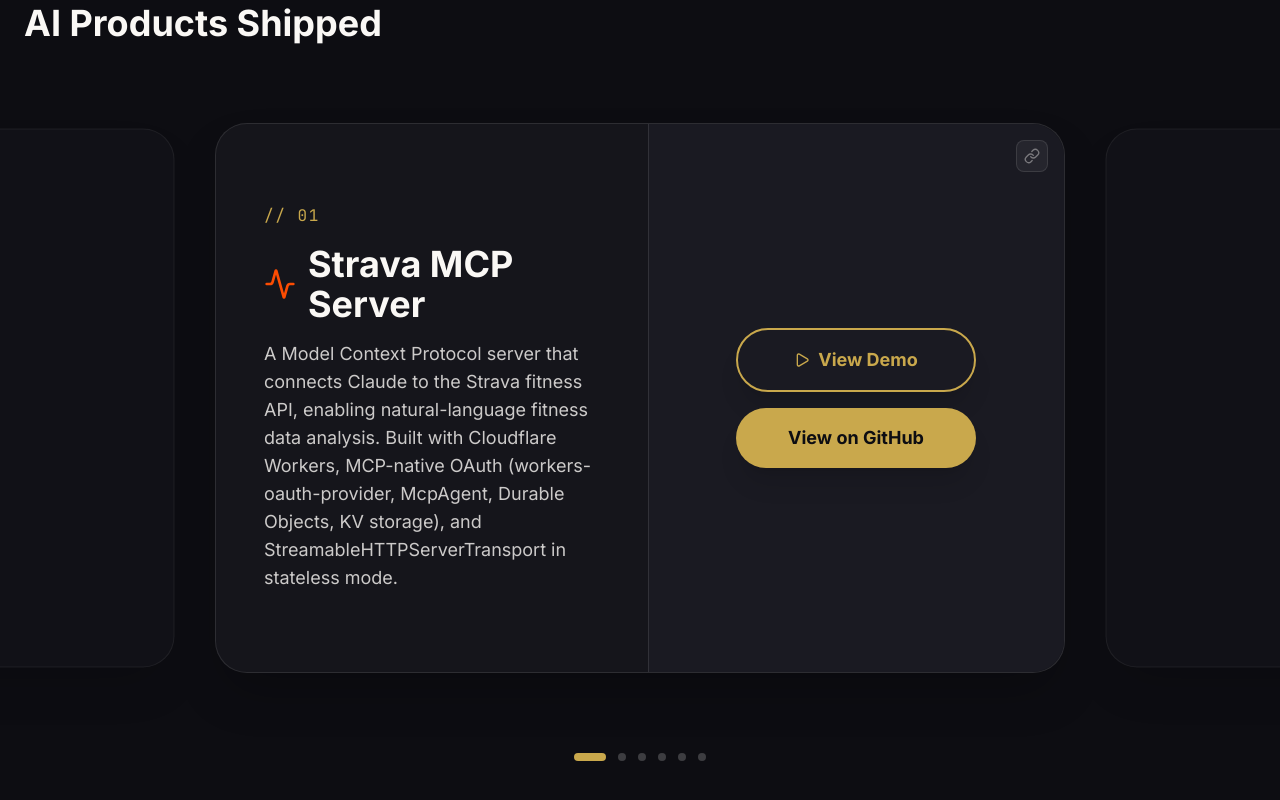
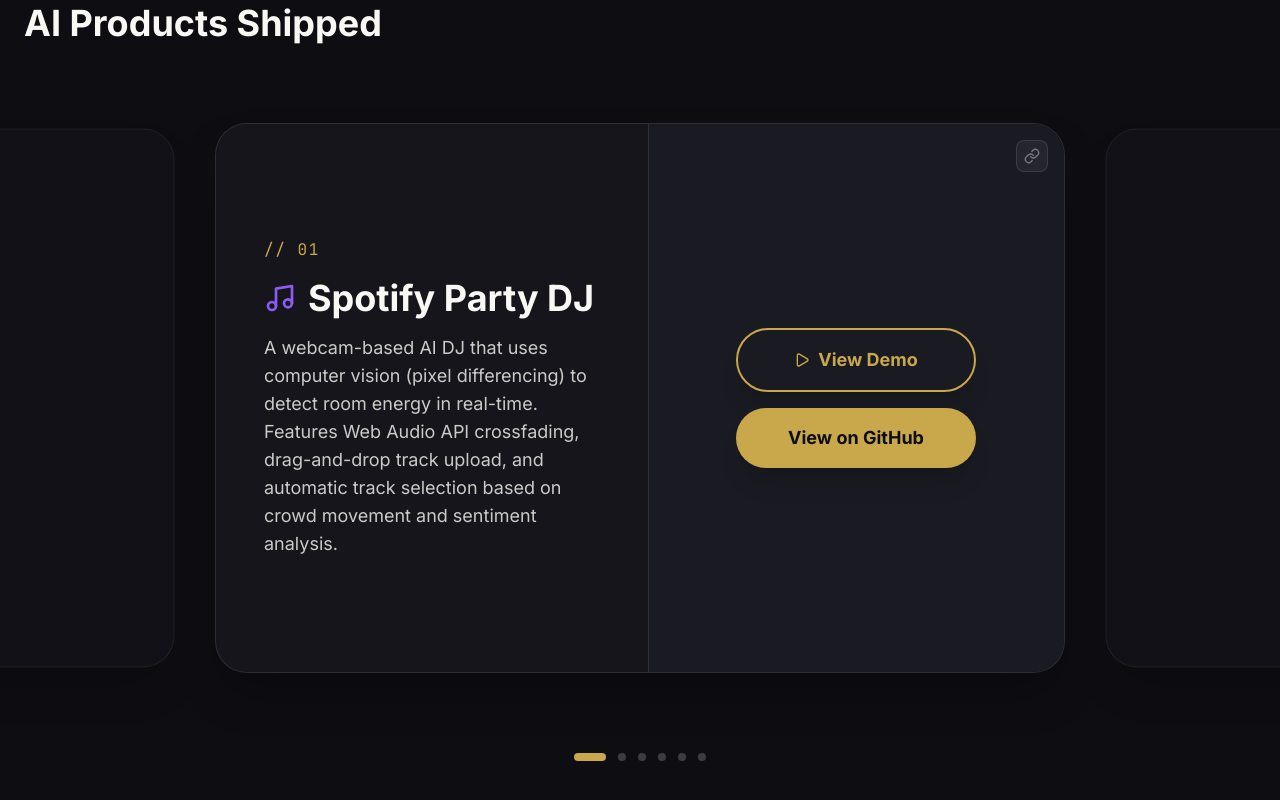
Before and after one commit to iAgar/PortfolioWebsite, a React (Vite) app: page / in a window 1280 px wide. Shown: the part 925-1725 px from the top of the page. Built offline with nearby package versions, Linux system fonts and the light colour scheme; a web font is replaced by a local one.

Commit message:
feat: reorder AI Products cards and update links

```diff
--- a/src/App.jsx
+++ b/src/App.jsx
@@ -589,43 +589,43 @@
   const aiProductData = [
     {
       num: '01',
+      title: 'Spotify Party DJ',
+      desc: 'A webcam-based AI DJ that uses computer vision (pixel differencing) to detect room energy in real-time. Features Web Audio API crossfading, drag-and-drop track upload, and automatic track selection based on crowd movement and sentiment analysis.',
+      prdLink: 'https://github.com/iAgar/SpotifyDJ',
+      demoLink: 'https://drive.google.com/file/d/1k2l3m4n5o/view?usp=sharing',
+      logo: <Music size={32} color="#8B5CF6" className="shrink-0" />,
+    },
+    {
+      num: '02',
       title: 'Strava MCP Server',
       desc: 'A Model Context Protocol server that connects Claude to the Strava fitness API, enabling natural-language fitness data analysis. Built with Cloudflare Workers, MCP-native OAuth (workers-oauth-provider, McpAgent, Durable Objects, KV storage), and StreamableHTTPServerTransport in stateless mode.',
-      prdLink: 'https://github.com/iAgar/strava-mcp',
-      demoLink: 'https://drive.google.com/file/d/1a2b3c4d5e/view?usp=sharing',
+      prdLink: 'https://github.com/iAgar/Strava-MCP#',
+      demoLink: 'https://drive.google.com/file/d/1zk6xZP5oqmh62rXidjYsfwZVRp_dDEhV/view?usp=sharing',
       logo: <Activity size={32} color="#FC4C02" className="shrink-0" />,
     },
     {
-      num: '02',
+      num: '03',
+      title: 'SmartTravel Extension',
+      desc: 'A Chrome extension that auto-displays a travel companion widget on flight search sites. Features Packing, Attractions, Food, and Transport tabs with AI-powered recommendations. All API keys handled server-side via Cloudflare Workers.',
+      prdLink: 'https://github.com/iAgar/SmartTravel',
+      demoLink: 'https://drive.google.com/file/d/6p7q8r9s0t/view?usp=sharing',
+      logo: <Plane size={32} color="#0EA5E9" className="shrink-0" />,
+    },
+    {
+      num: '04',
+      title: 'CS Edutainment Reels',
+      desc: 'An Instagram Reels page delivering computer science education through dark humor and meme aesthetics. Features graph algorithm explainers with custom canvas-based fire particle systems, BFS wave animations, and the signature Ash & Ember color scheme.',
+      prdLink: 'https://www.instagram.com/ishaan.codes',
+      demoLink: 'https://drive.google.com/file/d/1u2v3w4x5y/view?usp=sharing',
+      logo: <Camera size={32} color="#E4405F" className="shrink-0" />,
+    },
+    {
+      num: '05',
       title: 'NewsLens',
       desc: 'An AI-powered media bias detection agent that analyzes news articles across sources to surface ideological framing, factual discrepancies, and coverage gaps. Helps users see beyond the headline by comparing how different outlets report the same story.',
       prdLink: 'https://github.com/iAgar/NewsLens',
       demoLink: 'https://drive.google.com/file/d/6f7g8h9i0j/view?usp=sharing',
       logo: <Newspaper size={32} color="#4A90D9" className="shrink-0" />,
-    },
-    {
-      num: '03',
-      title: 'Party DJ',
-      desc: 'A webcam-based AI DJ that uses computer vision (pixel differencing) to detect room energy in real-time. Features Web Audio API crossfading, drag-and-drop track upload, and automatic track selection based on crowd movement and sentiment analysis.',
-      prdLink: '',
-      demoLink: 'https://drive.google.com/file/d/1k2l3m4n5o/view?usp=sharing',
-      logo: <Music size={32} color="#8B5CF6" className="shrink-0" />,
-    },
-    {
-      num: '04',
-      title: 'SmartTravel Extension',
-      desc: 'A Chrome extension that auto-displays a travel companion widget on flight search sites. Features Packing, Attractions, Food, and Transport tabs with AI-powered recommendations. All API keys handled server-side via Cloudflare Workers.',
-      prdLink: '',
-      demoLink: 'https://drive.google.com/file/d/6p7q8r9s0t/view?usp=sharing',
-      logo: <Plane size={32} color="#0EA5E9" className="shrink-0" />,
-    },
-    {
-      num: '05',
-      title: 'CS Edutainment Reels',
-      desc: 'An Instagram Reels page delivering computer science education through dark humor and meme aesthetics. Features graph algorithm explainers with custom canvas-based fire particle systems, BFS wave animations, and the signature Ash & Ember color scheme.',
-      prdLink: 'https://www.instagram.com/ishaan.codes',
-      demoLink: 'https://drive.google.com/file/d/1u2v3w4x5y/view?usp=sharing',
-      logo: <Camera size={32} color="#E4405F" className="shrink-0" />,
     },
     {
       num: '06',
```
